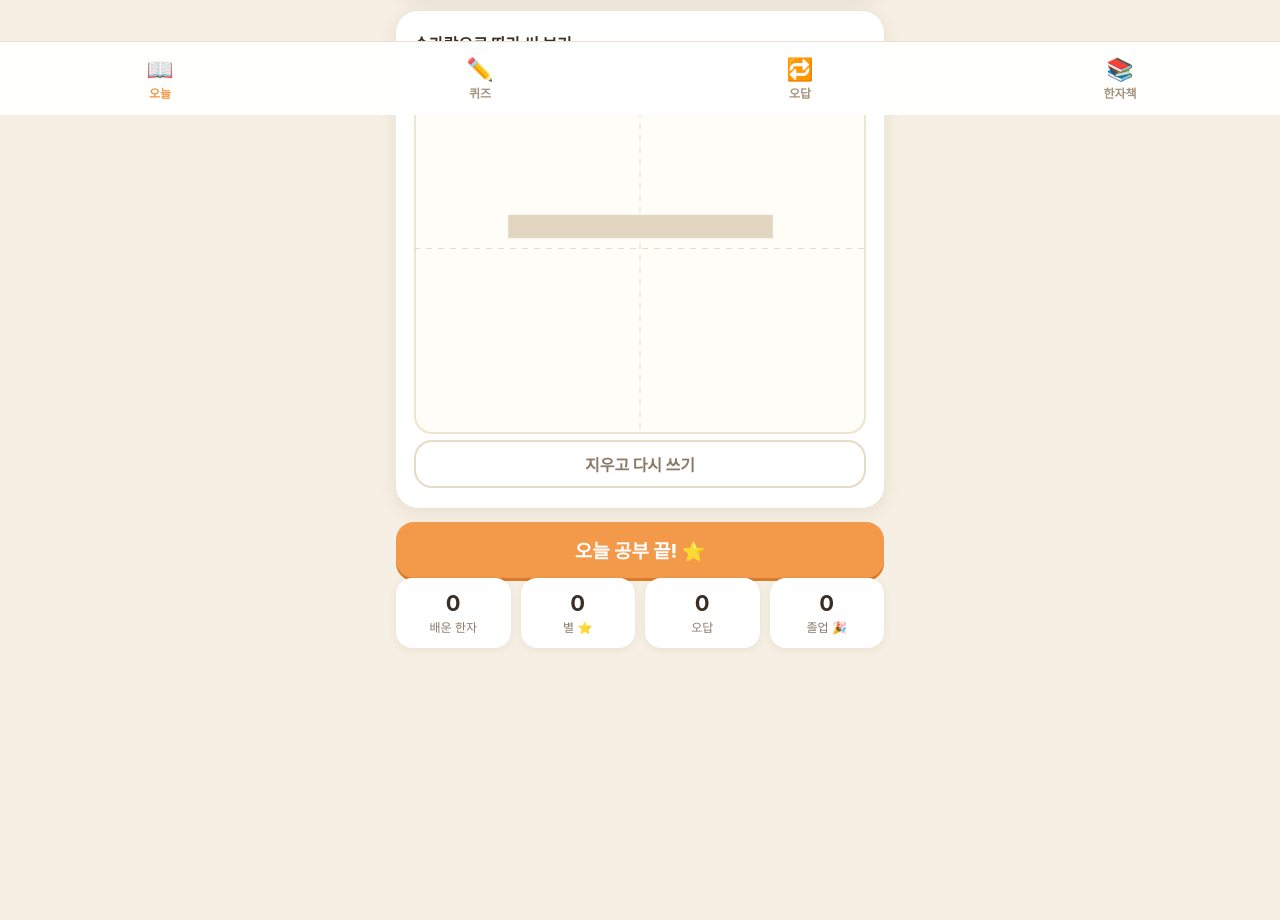
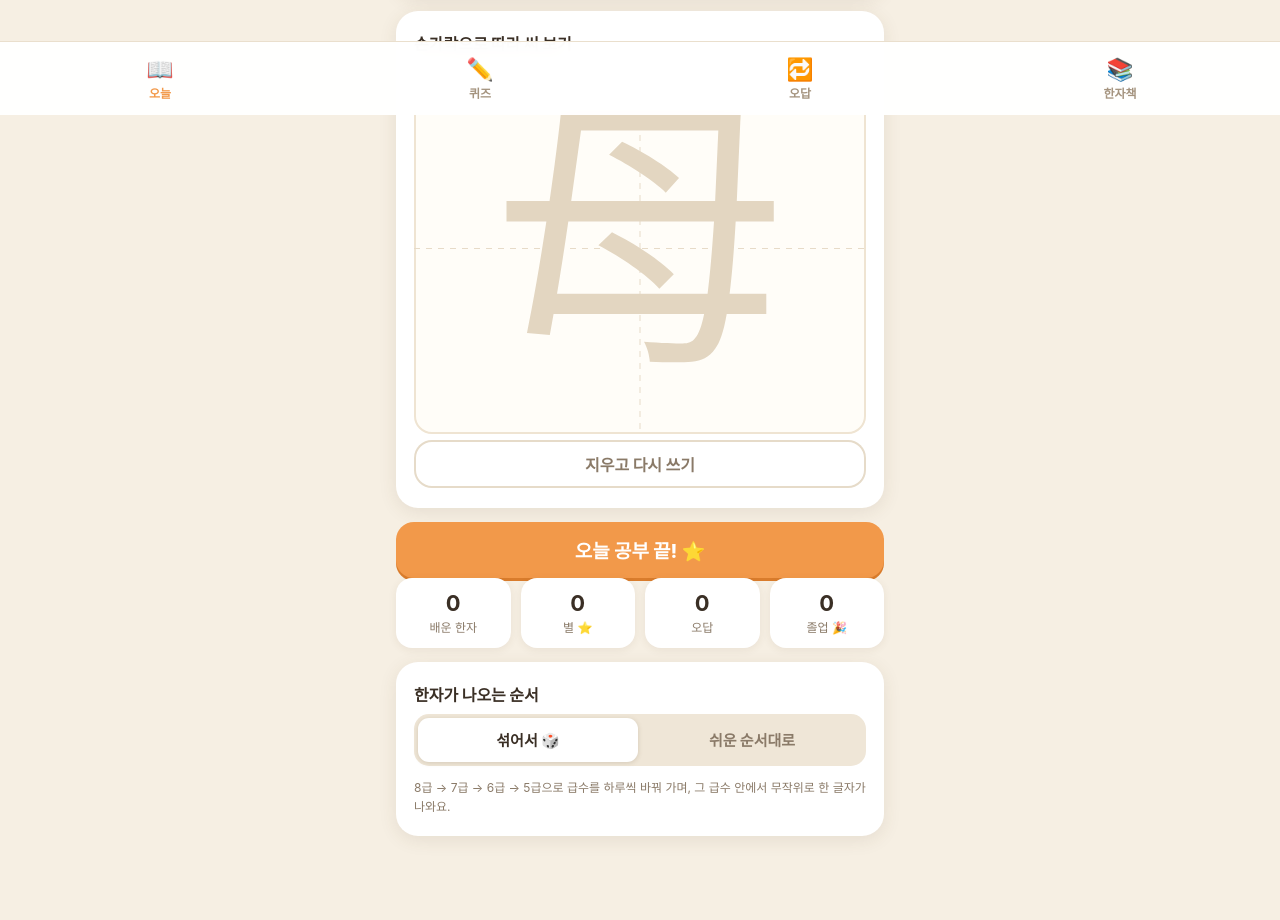
Before and after one commit to yeonheekim-prog/hanja-daily, a plain HTML site: page index.html in a window 1280 px wide. Shown: the part 685-1605 px from the top of the page. Before the commit the page ends 1445 px from the top, so only its background shows below. Drawn offline with Linux system fonts and the light colour scheme.

Commit message:
한자가 나오는 순서를 섞어서 모드로 변경
8급 → 7급 → 6급 → 5급으로 급수를 하루씩 바꿔 가며 그 급수 안에서 무작위로 한 글자를 뽑는다.
같은 진도에서는 항상 같은 글자가 나오도록 기기별 seed 기반으로 고정해, 새로고침해도 바뀌지 않는다.
오늘 화면에서 쉬운 순서대로 되돌릴 수 있는 설정을 함께 제공.

Co-Authored-By: Claude Opus 5 <noreply@anthropic.com>

```diff
--- a/index.html
+++ b/index.html
@@ -497,17 +497,43 @@ const HANJA = [
 
 /* ---------- 저장 ---------- */
 const KEY='hanjaDaily_v1';
-let S={learned:[],quiz:[],stars:0,miss:{},fixed:0};
+let S={learned:[],quiz:[],stars:0,miss:{},fixed:0,order:'mix',seed:0};
 function load(){
   try{const r=localStorage.getItem(KEY); if(r){const p=JSON.parse(r);
     S.learned=Array.isArray(p.learned)?p.learned:[];
     S.quiz=Array.isArray(p.quiz)?p.quiz:[];
     S.stars=Number(p.stars)||0;
     S.miss=(p.miss&&typeof p.miss==='object')?p.miss:{};
-    S.fixed=Number(p.fixed)||0;}
+    S.fixed=Number(p.fixed)||0;
+    S.order=(p.order==='easy')?'easy':'mix';
+    S.seed=Number(p.seed)||0;}
   }catch(e){}
+  if(!S.seed){ S.seed=Math.floor(Math.random()*1e9)+1; save(); }
 }
 function save(){ try{localStorage.setItem(KEY,JSON.stringify(S));}catch(e){} }
+
+/* ---------- 오늘의 한자 고르기 ---------- */
+const BANDS=HANJA.map(h=>h.g).filter((g,k,a)=>a.indexOf(g)===k);   /* 8급 → 7급 → 6급 → 5급 */
+function hash(str){
+  let h=2166136261;
+  for(let i=0;i<str.length;i++){h^=str.charCodeAt(i);h=Math.imul(h,16777619);}
+  return h>>>0;
+}
+/* 섞어서 모드: 하루씩 급수를 바꿔 가며 그 급수 안에서 무작위로 한 글자.
+   같은 진도에서는 항상 같은 글자가 나오므로 새로고침해도 바뀌지 않는다. */
+function nextIndex(){
+  const got=new Set(learnedIdx());
+  const rest=HANJA.map((h,i)=>i).filter(i=>!got.has(i));
+  if(!rest.length)return -1;
+  if(S.order==='easy')return rest[0];
+  const start=S.learned.length%BANDS.length;
+  for(let k=0;k<BANDS.length;k++){
+    const cand=rest.filter(i=>HANJA[i].g===BANDS[(start+k)%BANDS.length]);
+    if(cand.length)return cand[hash(S.seed+'#'+S.learned.length)%cand.length];
+  }
+  return rest[0];
+}
+function setOrder(m){ if(S.order===m)return; S.order=m; save(); render(); }
 
 /* ---------- 날짜 ---------- */
 function ymd(d){return d.getFullYear()+'-'+String(d.getMonth()+1).padStart(2,'0')+'-'+String(d.getDate()).padStart(2,'0');}
@@ -593,12 +619,12 @@ function viewToday(){
       <p style="color:#8a7a68;line-height:1.7;margin:6px 0 16px">새 한자는 월요일부터 배워요.<br>오늘은 이번 주에 배운 한자를<br>퀴즈로 복습해 볼까요?</p>
       <button class="btn" onclick="go('quiz')">복습 퀴즈 풀기 ✏️</button>
       <button class="btn sub" onclick="go('book')">내 한자책 보기</button>
-    </div>`+statBox();
+    </div>`+statBox()+orderBox();
     return;
   }
   const done=todayEntry();
-  const idx=done?done.i:S.learned.length;
-  if(idx>=HANJA.length){
+  const idx=done?done.i:nextIndex();
+  if(idx<0){
     v.innerHTML=`<div class="card center"><div style="font-size:64px">🏆</div>
       <h2>한자 ${HANJA.length}자 완주!</h2>
       <p style="color:#8a7a68">정말 대단해요. 퀴즈로 계속 복습해요!</p>
@@ -610,7 +636,7 @@ function viewToday(){
   <div class="card">
     <div style="display:flex;justify-content:space-between;align-items:center">
       <span class="badge">${h.g}</span>
-      <span class="badge gray">${idx+1} / ${HANJA.length}번째</span>
+      <span class="badge gray">${done?S.learned.findIndex(e=>e.i===idx)+1:S.learned.length+1} / ${HANJA.length}자째</span>
     </div>
     <div class="hanja" id="bigChar">${h.c}</div>
     <div class="hunum">${esc(h.y)} <span class="eum">${esc(h.s)}</span></div>
@@ -638,8 +664,24 @@ function viewToday(){
   ${done
     ? `<button class="btn done">오늘 공부 끝! ⭐ 참 잘했어요</button>`
     : `<button class="btn" onclick="finishToday(${idx})">오늘 공부 끝! ⭐</button>`}
-  `+statBox();
+  `+statBox()+orderBox();
   setupPad(h.c);
+}
+
+/* 한자가 나오는 순서 설정 */
+function orderBox(){
+  return `<div class="card">
+    <div style="font-weight:800;margin-bottom:8px">한자가 나오는 순서</div>
+    <div class="seg">
+      <button class="${S.order==='mix'?'on':''}" onclick="setOrder('mix')">섞어서 🎲</button>
+      <button class="${S.order==='easy'?'on':''}" onclick="setOrder('easy')">쉬운 순서대로</button>
+    </div>
+    <p class="legend" style="margin:0">
+      ${S.order==='mix'
+        ? '8급 → 7급 → 6급 → 5급으로 급수를 하루씩 바꿔 가며, 그 급수 안에서 무작위로 한 글자가 나와요.'
+        : '가장 쉬운 8급부터 차례대로 한 글자씩 나와요.'}
+    </p>
+  </div>`;
 }
 
 function statBox(){
@@ -894,7 +936,7 @@ function viewBook(){
   }
 
   /* 전체 목록 */
-  const next=learnedSet.size;
+  const next=nextIndex();
   const idxs=HANJA.map((h,i)=>i).filter(i=>GFILTER==='전체'||HANJA[i].g===GFILTER);
   const doneHere=idxs.filter(i=>learnedSet.has(i)).length;
   const pct=Math.round(learnedSet.size/HANJA.length*100);
@@ -909,7 +951,7 @@ function viewBook(){
       ${GRADES.map(g=>`<button class="${GFILTER===g?'on':''}" onclick="setG('${g}')">${g}</button>`).join('')}
     </div>
     <div class="legend">
-      쉬운 순서대로 나열했어요. 진하게 보이는 글자가 이미 배운 한자예요.<br>
+      급수 순서(8급 → 5급)로 나열했어요. 진하게 보이는 글자가 이미 배운 한자예요.<br>
       주황색 테두리는 <b>다음에 배울 한자</b>. 아직 안 배운 글자도 눌러서 미리 볼 수 있어요.
     </div>
     <div style="font-weight:800;font-size:14px;color:#8a7a68;margin-bottom:8px">
@@ -922,7 +964,7 @@ function viewBook(){
         return `<button class="${cls}" onclick="detail(${i})">
           <div class="cc">${HANJA[i].c}</div>
           <div class="cs">${esc(HANJA[i].s)}</div>
-          <div class="chk">${on?'✓ 배움':(i===next?'다음':(i+1)+'번')}</div>
+          <div class="chk">${on?'✓ 배움':(i===next?'다음':(S.order==='easy'?(i+1)+'번':'&nbsp;'))}</div>
         </button>`;
       }).join('')}
     </div>
@@ -936,7 +978,8 @@ function detail(i){
   const p = e ? e.date.split('-') : null;
   const note = e
     ? `${+p[1]}월 ${+p[2]}일에 배웠어요`
-    : (i===learnedIdx().length ? '다음에 배울 한자예요' : `${i+1}번째로 배울 한자예요`);
+    : (i===nextIndex() ? '다음에 배울 한자예요'
+      : (S.order==='easy' ? `${i+1}번째로 배울 한자예요` : '아직 배우지 않은 한자예요'));
   $('modalCard').innerHTML=`
     <div style="display:flex;justify-content:space-between;align-items:center">
       <span class="badge">${h.g}</span>
```
Also changed, not shown: index-template.html (+54 -11 lines).
